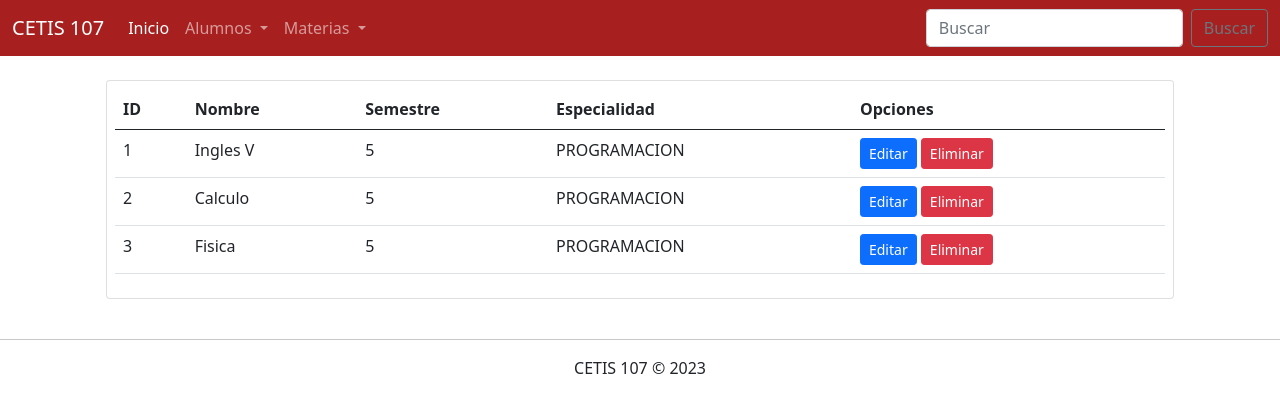
After one commit to CarolCasas/webybasededatos2023, a PHP site: page /ConsultarMaterias.php in a window 1280 px wide. The commit adds this page. Shown: the top 413 px of the page. Run offline with PHP 8.4, Linux system fonts and the light colour scheme; data comes from the database, SQL or seed files in the repository.

Commit message:
07/11/23

```diff
--- /dev/null
+++ b/Parcial3/ConsultarMaterias.php
@@ -0,0 +1,66 @@
+<!DOCTYPE html>
+<html lang="en">
+<head>
+    <meta charset="UTF-8">
+    <meta name="viewport" content="width=device-width, initial-scale=1.0">
+    <title>Consultar Materias</title>
+    <link rel="stylesheet" href="css/bootstrap.css">
+    <script src="code.jquery.com_jquery-3.7.1.js"></script>
+</head>
+<body>
+<?php
+        include 'menu.php';
+        include 'conexion.php';
+        //Recuperamos los datos de la base de datos
+        $sql = "SELECT * FROM materias";
+        $datos = $conexion->query($sql);
+
+    ?>
+
+    <div class="container">
+        <div class="row">
+            <div class="col-12">
+                <?php if($datos->num_rows > 0) { ?>
+                <div class="table-responsive card m-4 p-2">
+                    <table class="table table-hover">
+                        <thead>
+                            <tr>
+                                <th>ID</th>
+                                <th>Nombre</th>
+                                <th>Semestre</th>
+                                <th>Especialidad</th>
+                                <th>Opciones</th>
+                            </tr>
+                        </thead>
+                        <tbody>
+                            <?php while($registro = $datos->fetch_assoc()){ ?>
+                                <tr>
+                                    <td><?php echo $registro["id"]; ?></td>
+                                    <td><?php echo $registro["nombre"]; ?></td>
+                                    <td><?php echo $registro["semestre"]; ?></td>
+                                    <td><?php echo $registro["especialidad"]; ?></td>
+                                    <td>
+                                        <a href=""  class="btn btn-sm btn-primary">Editar</a>
+                                        <a href="" class="btn btn-sm btn-danger">Eliminar</a>
+                                    </td>
+                                </tr>
+                            <?php } ?>
+                        </tbody>
+                    </table>
+                </div>
+                <?php } else { ?>
+                    <h2 class="m-4">No existe datos de alumnos en la base e datos</h2>
+                <?php } ?>
+            </div>
+        </div>
+    </div>
+
+
+    <footer class="text-center">
+        <hr>
+        CETIS 107 &copy; 2023
+    </footer>
+
+    <script src="js/bootstrap.js"></script>
+</body>
+</html>
--- a/Parcial3/conexion.php
+++ b/Parcial3/conexion.php
@@ -1,6 +1,6 @@
 <?php
 
-    $server     = "localhost:3306"; //para XAMPP es solo "localhost"
+    $server     = "localhost"; //para XAMPP es solo "localhost"
     $user       = "root";
     $password   = "";
     $baseDatos  = "cetis107";
```
Also changed, not shown: Parcial3/guardarMateria.php (added, +19 -0 lines), Parcial3/registrarMaterias.php (+9 -3 lines).
